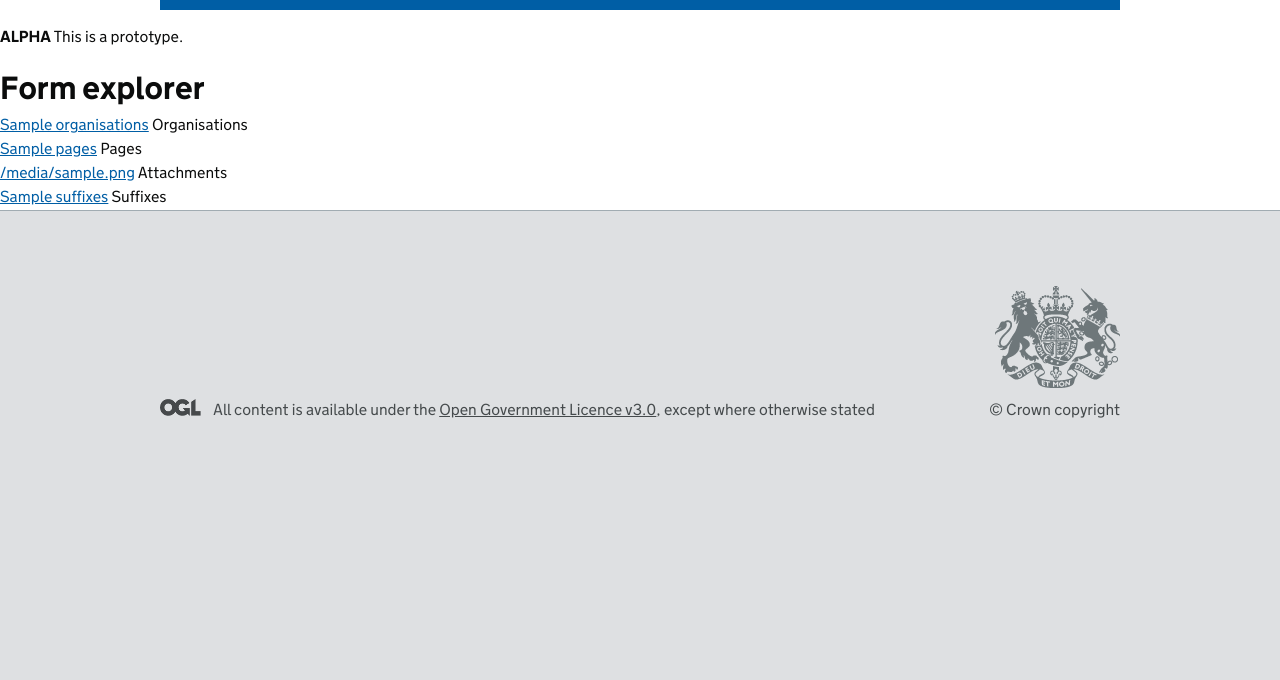
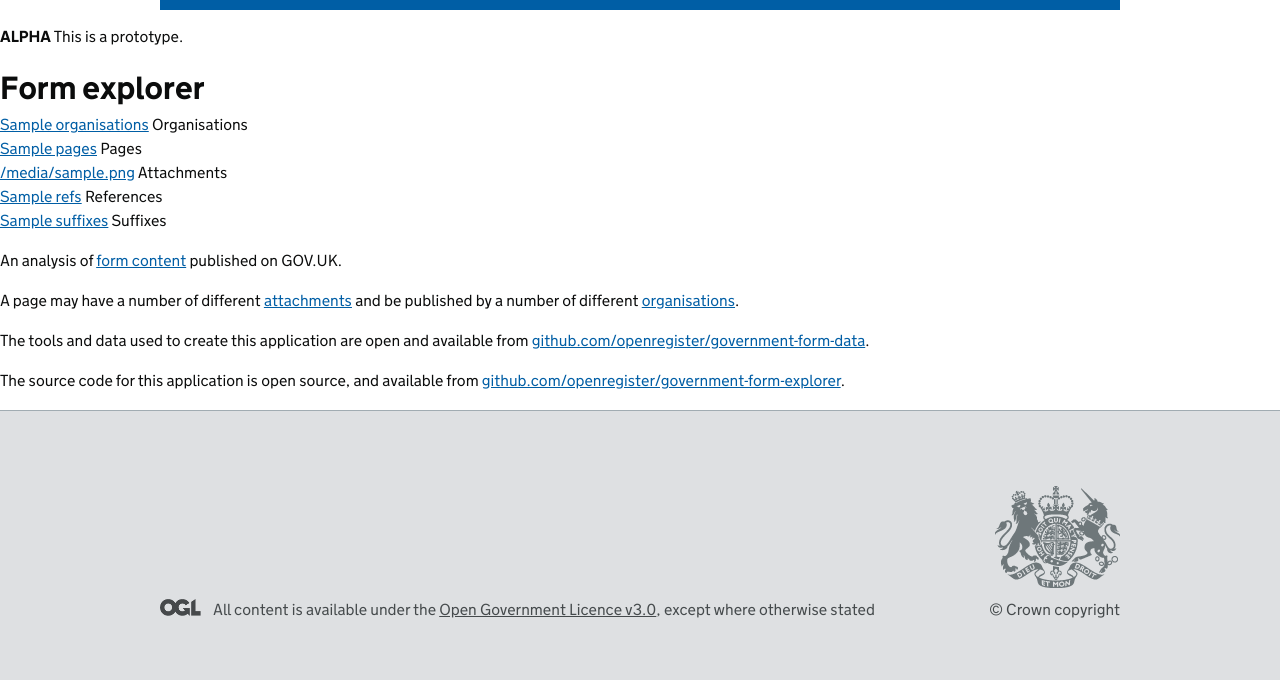
Before and after one commit to alphagov/government-form-explorer, a Django app: template pages/templates/home.html in a window 1280 px wide. Shown: the part 97-777 px from the top of the page. Run offline with Django 3.2, Linux system fonts and the light colour scheme; the template is opened without the code that fills it: most values are stand-ins (such as "Sample title", 1, 10 or a date in 2020).

Commit message:
Added text to home page

```diff
--- a/pages/templates/home.html
+++ b/pages/templates/home.html
@@ -3,38 +3,48 @@
 
 {% block content %}
 
-<h1 class="heading-xlarge">
-  Form explorer
-</h1>
+<h1 class="heading-xlarge">Form explorer</h1>
 
 <div class="grid-row">
 
-  <div class="column-one-quarter">
+  <div class="column-one-third" id='homebar'>
     <div class="data">
       <span class="data-item bold-xxlarge"><a href="/organisations">{{ count.organisations }}</a></span>
-      <span class="data-item bold-xsmall">Organisations</span>
-    </div>
+      <span class="data-item font-xsmall">Organisations</span>
     </div>
 
-  <div class="column-one-quarter">
     <div class="data">
       <span class="data-item bold-xxlarge"><a href="/pages">{{ count.pages }}</a></span>
-      <span class="data-item bold-xsmall">Pages</span>
-    </div>
+      <span class="data-item font-xsmall">Pages</span>
     </div>
 
-  <div class="column-one-quarter">
     <div class="data">
       <span class="data-item bold-xxlarge"><a href="/attachments">{{ count.attachments }}</a></span>
-      <span class="data-item bold-xsmall">Attachments</span>
-    </div>
+      <span class="data-item font-xsmall">Attachments</span>
     </div>
 
-  <div class="column-one-quarter">
+    <div class="data">
+      <span class="data-item bold-xxlarge"><a href="/refs">{{ count.refs }}</a></span>
+      <span class="data-item font-xsmall">References</span>
+    </div>
+
     <div class="data">
       <span class="data-item bold-xxlarge"><a href="/suffixes">{{ count.suffixes }}</a></span>
-      <span class="data-item bold-xsmall">Suffixes</span>
+      <span class="data-item font-xsmall">Suffixes</span>
     </div>
+
+  </div>
+
+  <div class="column-two-thirds">
+    <p>
+    <p>An analysis of <a href="https://docs.publishing.service.gov.uk/document-types/form.html">form content</a> published on GOV.UK.</p>
+
+    <p>A page may have a number of different <a href="/attachments">attachments</a> and be published by a number of different <a href="/organisations">organisations</a>. </p>
+    <p>
+    The tools and data used to create this application are open and available from <a href="https://github.com/openregister/government-form-data">github.com/openregister/government-form-data</a>.
+    </p>
+    <p>
+    The source code for this application is open source, and available from <a href="https://github.com/openregister/government-form-explorer">github.com/openregister/government-form-explorer</a>.</p>
   </div>
 </div>
 
--- a/pages/views.py
+++ b/pages/views.py
@@ -19,6 +19,7 @@
         'pages': Page.objects.count(),
         'attachments': Attachment.objects.count(),
         'suffixes': Attachment.objects.values('suffix').distinct().count(),
+        'refs': Attachment.objects.values('ref').distinct().count(),
     }
     return render(request, 'home.html', {'count': count})
 
```
Also changed, not shown: explorer/static/stylesheets/styles.css (+10 -0 lines), pages/templates/base.html (+4 -4 lines). Lines whose indentation alone changed are shown as unchanged.
